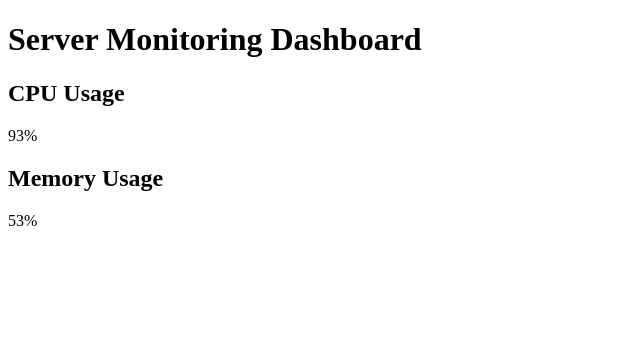
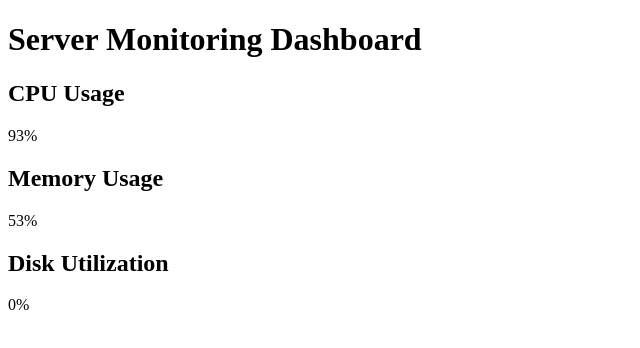
Before and after one commit to DiyaKV/server-monitoring-dashboard, a plain HTML site: page index.html in a window 1280 px wide. Shown: the whole page, without its empty margins (0-640 px from the left). Drawn offline with Linux system fonts and the light colour scheme.

Commit message:
Part 2: Added Disk Utilization

```diff
--- a/index.html
+++ b/index.html
@@ -12,6 +12,9 @@
     <h2>Memory Usage</h2>
     <p id="memory">Loading...</p>
 
+    <h2>Disk Utilization</h2>
+    <p id="disk">Loading...</p>
+
     <script src="script.js"></script>
 </body>
 </html>
--- a/script.js
+++ b/script.js
@@ -3,3 +3,6 @@ document.getElementById("cpu").innerText =
 
 document.getElementById("memory").innerText =
     Math.floor(Math.random() * 100) + "%";
+
+document.getElementById("disk").innerText =
+    Math.floor(Math.random() * 100) + "%";
```
